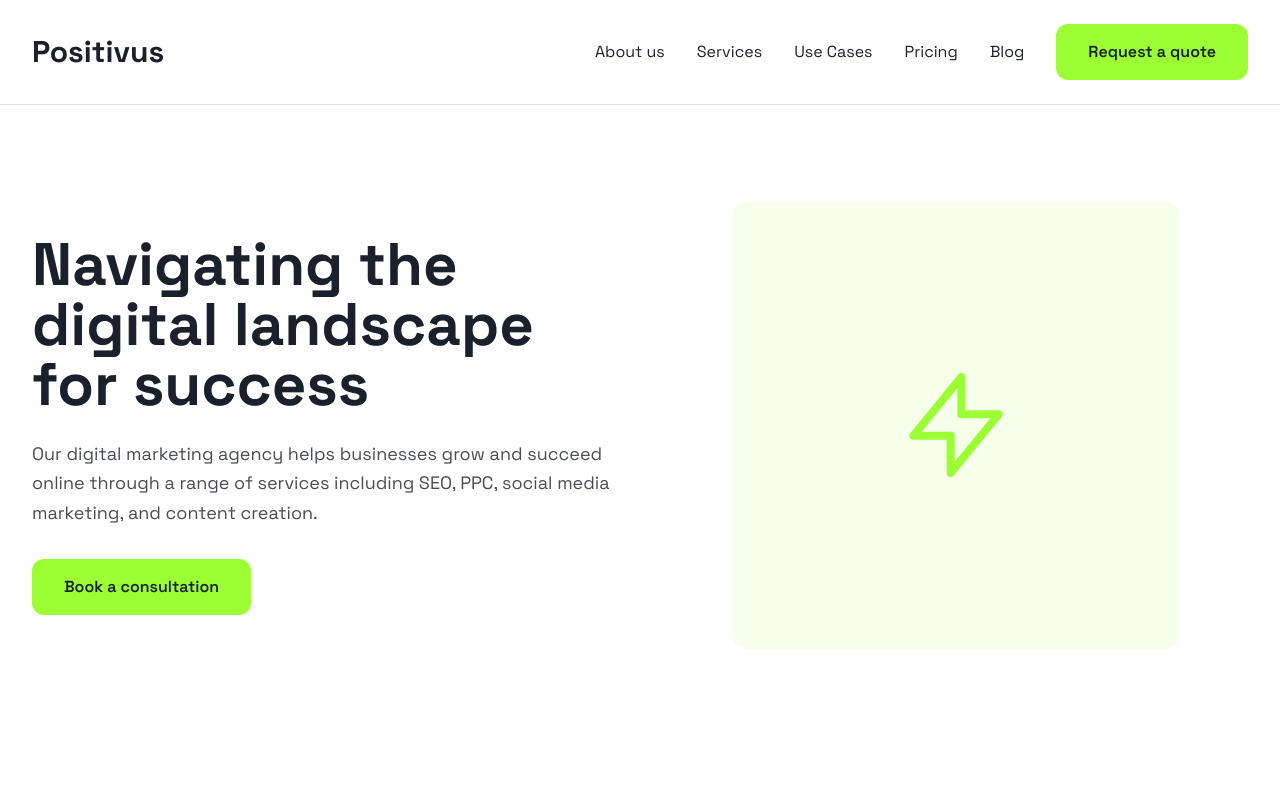
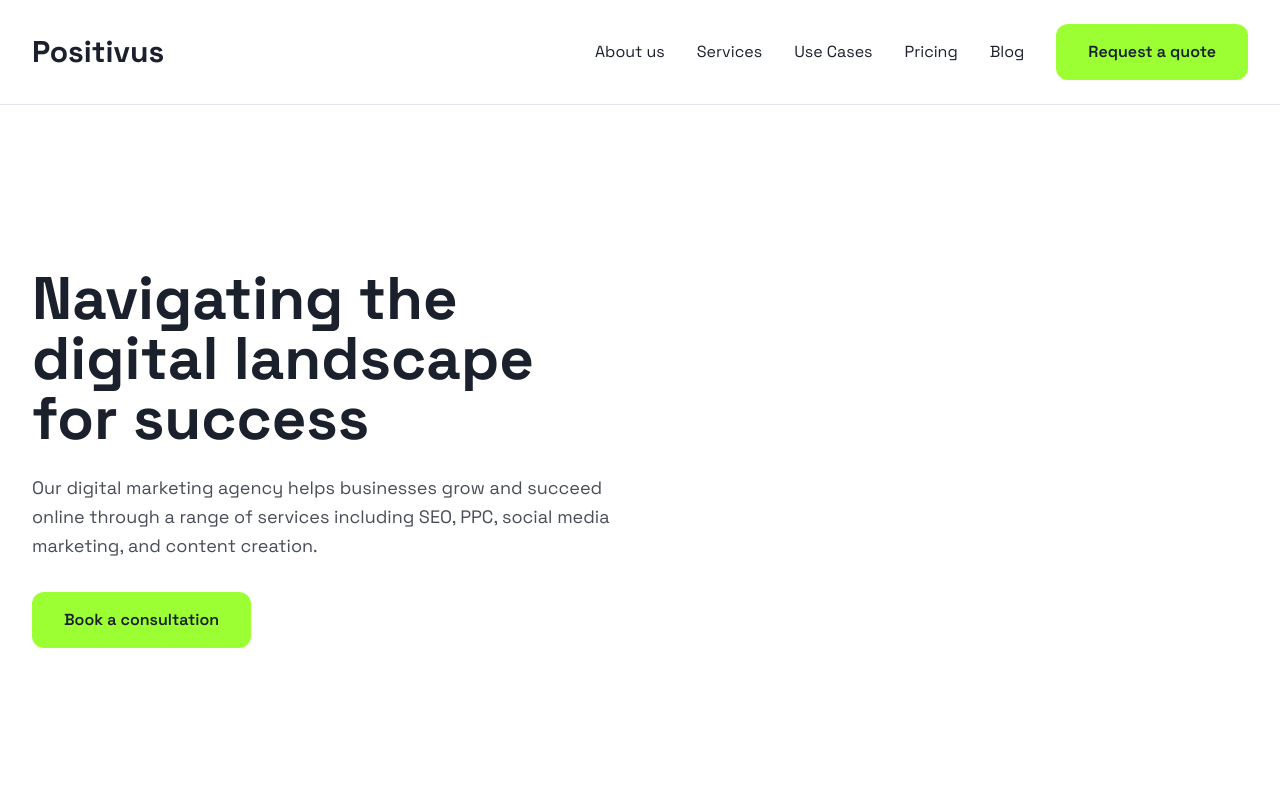
Before and after one commit to spoilers21/positivus-website-build, a React (Vite) app: page / in a window 1280 px wide. Shown: the top 800 px of the page. Built offline with nearby package versions, Linux system fonts and the light colour scheme.

Commit message:
Replace hero illustration with styled container
cgen-a0438a4c2c16462ca99b81b6bbc1515a

```diff
--- a/client/components/HeroSection.tsx
+++ b/client/components/HeroSection.tsx
@@ -14,22 +14,17 @@ export default function HeroSection() {
             </p>
             <button className="btn-primary">Book a consultation</button>
           </div>
-          <div className="flex items-center justify-center">
-            <div className="w-full max-w-md aspect-square bg-primary/10 rounded-2xl flex items-center justify-center">
-              <svg
-                className="w-32 h-32 text-primary"
-                fill="none"
-                stroke="currentColor"
-                viewBox="0 0 24 24"
-              >
-                <path
-                  strokeLinecap="round"
-                  strokeLinejoin="round"
-                  strokeWidth={1.5}
-                  d="M13 10V3L4 14h7v7l9-11h-7z"
-                />
-              </svg>
-            </div>
+          <div
+            style={{
+              margin: '0 auto',
+              width: '600.46px',
+              height: '515px',
+              flex: 'none',
+              order: 1,
+              flexGrow: 0,
+            }}
+          >
+            {/* Illustration */}
           </div>
         </div>
       </div>
```
